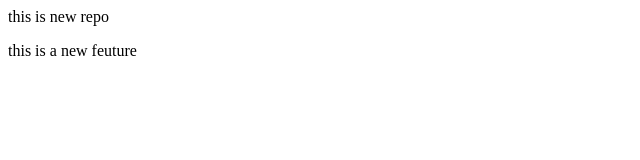
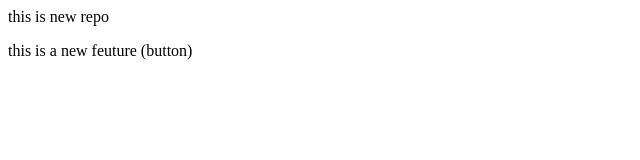
Before and after one commit to smit-m-patel/local2repo, a plain HTML site: page index.html in a window 1280 px wide. Shown: the full height of the page, 0-640 px from the left. Drawn offline with Linux system fonts and the light colour scheme.

```diff
--- a/index.html
+++ b/index.html
@@ -1,2 +1,2 @@
 <p>this is new repo</p>
-<p>this is a new feuture</p>
+<p>this is a new feuture (button)</p>
```
